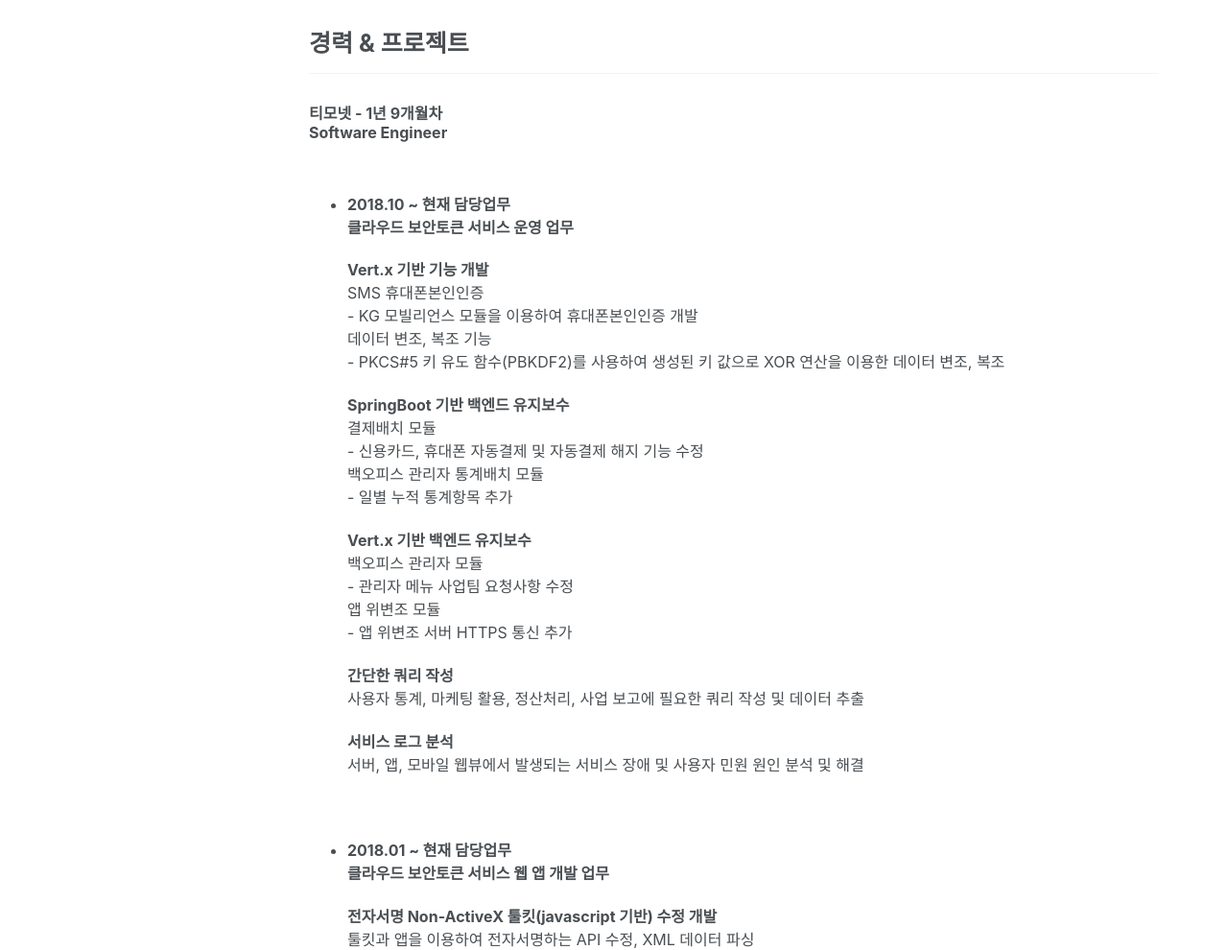
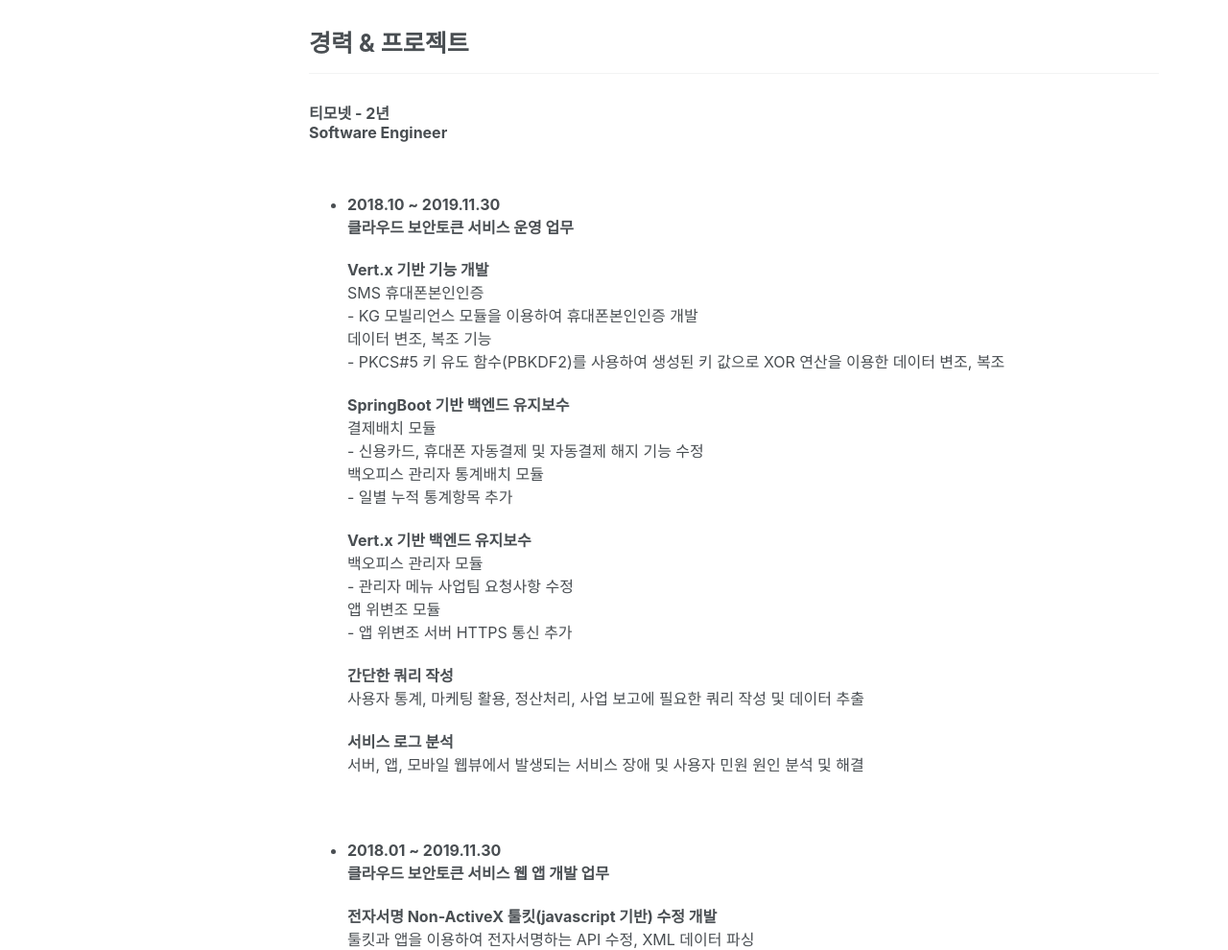
Before and after one commit to nttejun/nttejun.github.io, a Jekyll site: the page built from _posts/2019-04-28-portfolio.md, in a window 1280 px wide and 1400 px high. Shown: the part 255-1245 px from the top of the window at 96% size. Built offline with Jekyll 4.4.1, drawn with Linux system fonts in a browser that asks for light colours; cached includes are drawn as plain includes; nearby versions of some CDN libraries; some of the changed text lies outside the part shown.

Commit message:
Updated portfolio 20191202

```diff
--- a/_posts/2019-04-28-portfolio.md
+++ b/_posts/2019-04-28-portfolio.md
@@ -8,12 +8,12 @@
 <h1>경력 & 프로젝트</h1>
 ---
 
-<h3>티모넷 - 1년 9개월차<br>
+<h3>티모넷 - 2년<br>
 Software Engineer</h3>
 
 <br>
 
--  <b>2018.10 ~ 현재 담당업무</b><br>
+-  <b>2018.10 ~ 2019.11.30</b><br>
 <b>클라우드 보안토큰 서비스 운영 업무</b>
 
     <p>
@@ -52,7 +52,7 @@
     <br>
 
 
-- <b>2018.01 ~ 현재 담당업무</b><br>
+- <b>2018.01 ~ 2019.11.30</b><br>
 <b>클라우드 보안토큰 서비스 웹 앱 개발 업무</b>
 
     <p>
@@ -139,6 +139,7 @@
 
     <p>
         <b>스터디를 하면서 하나의 주제를 끝까지 학습해 나가고 있습니다.</b><br>
+        - 클라우드(DevOps) 교육 : Azure DevOps + Agile + CI + DI (2019.11.18 - 2019.11.22)<br>
         - 스프링5 레시피, JAVA 언어로 배우는 디자인 패턴, 이펙티브 자바 2판, 3판 스터디 (2017.10 - 2019.02) <br>
         - 테스트 주도 개발 스터디 (2018.04 - 2018.05)<br>
         - 알고리즘 스터디 (2018.01 - 2018.02)<br>
```
